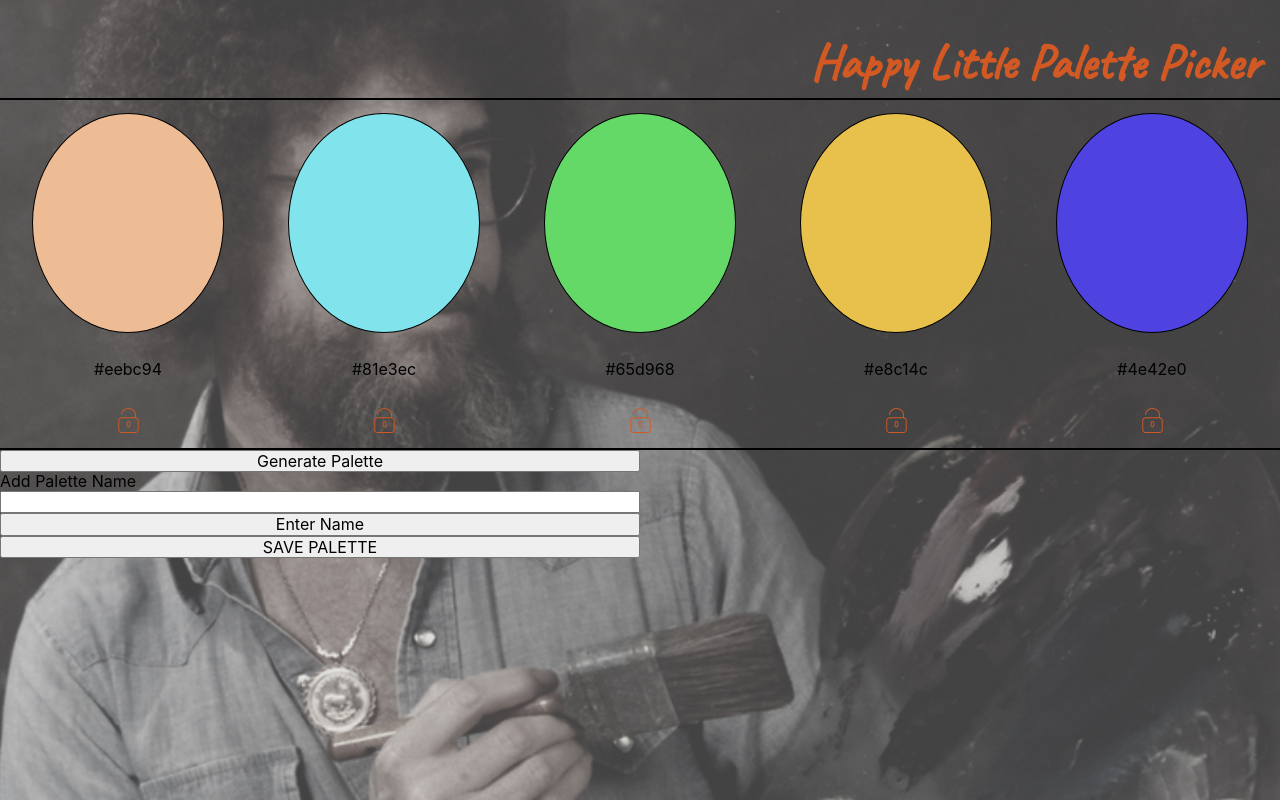
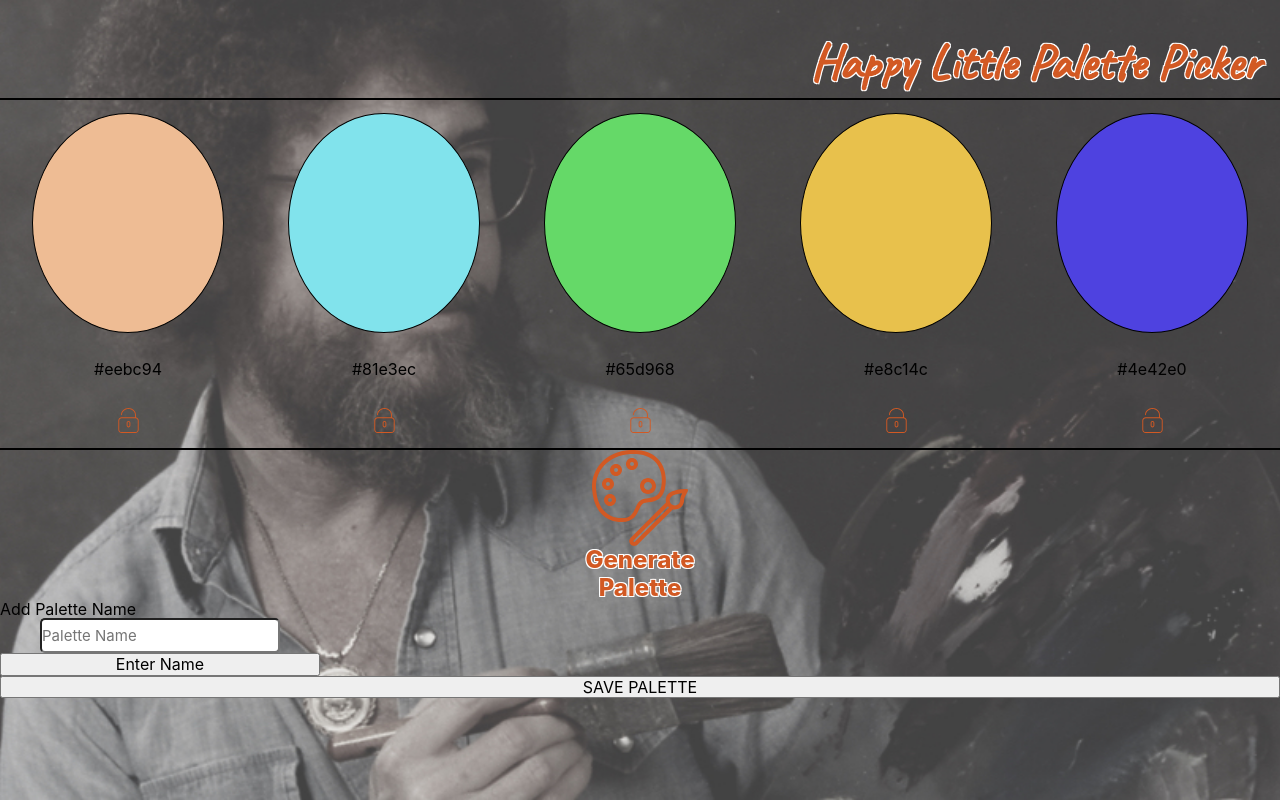
Before and after one commit to lundgrea/PalettePicker-FE, a React (Create React App) app: page / in a window 1280 px wide. Built offline with nearby package versions, Linux system fonts and the light colour scheme; no server answers.

Commit message:
Minor css updates

```diff
--- a/src/Components/FolderForm/FolderForm.css
+++ b/src/Components/FolderForm/FolderForm.css
@@ -4,8 +4,12 @@
   justify-content: space-evenly;
   align-items: center;
   height: 150px;
-  background-color: red;
   width: 100%;
+  margin: 5px 5px 5px 5px;
+}
+
+#addFolder-text {
+  color: #D25923;
 }
 
 #addFolder-input {
--- a/src/Components/Header/Header.css
+++ b/src/Components/Header/Header.css
@@ -11,4 +11,9 @@
   margin-right: 20px;
   font-size: 50px;
   color: #D25923;
+  text-shadow:
+  -1px -1px 0 #FFF,
+  1px -1px 0 #FFF,
+  -1px 1px 0 #FFF,
+  1px 1px 0 #FFF;
 }
--- a/src/Components/PaletteForm/PaletteForm.css
+++ b/src/Components/PaletteForm/PaletteForm.css
@@ -3,8 +3,40 @@
   flex-direction: column;
 }
 
+#palette-img {
+  width: 50%;
+  height: 100px;
+}
+
+#generatePalette-button {
+  border: none;
+  background-color: transparent;
+  color: #D25923;
+  font-size: x-large;
+  font-weight: 800;
+  text-shadow:
+  -1px -1px 0 #FFF,
+  1px -1px 0 #FFF,
+  -1px 1px 0 #FFF,
+  1px 1px 0 #FFF;
+}
+
+#generatePalette-container {
+  display: flex;
+  flex-direction: column;
+  justify-content: space-around;
+  align-items: center;
+  height: 150px;
+  width: 15%;
+  margin: auto;
+}
+
+#generatePalette-container:hover {
+  border: 2px solid #FFFFFF;
+}
+
 form {
   display: flex;
   flex-direction: column;
-  width: 50%;
+  width: 25%;
 }
--- a/src/Components/PaletteForm/PaletteForm.js
+++ b/src/Components/PaletteForm/PaletteForm.js
@@ -15,20 +15,52 @@ class PaletteForm extends Component {
     this.props.generateRandomColors()
   }
 
+  handleChange = (e) => {
+    this.setState({[e.target.name]: e.target.value});
+  };
+
+  handleSubmit = (e) => {
+    e.preventDefault();
+    const newPalette = {
+      id: Date.now(),
+      name: this.state.name,
+      palettes: this.props.currentPalette
+    }
+    this.addNewPalette(newPalette);
+    this.clearInputs();
+  }
+
+  clearInputs = () => {
+    this.setState({folderName: ""})
+  }
+
 
   render() {
   return (
     <section className="PaletteForm">
-     <form>
-      <button
+      <article id="generatePalette-container">
+      <img id="palette-img"
+      src={require('../../assets/paint-palette.svg')}
+      onClick={this.generateNewColors}
+      alt=""/>
+      <button id="generatePalette-button"
       onClick={this.generateNewColors}>
         Generate Palette
       </button>
-       <label>Add Palette Name</label>
-       <input></input>
-       <button>Enter Name</button>
-       <button>SAVE PALETTE</button>
-     </form>
+      </article>
+      <form id="addPaletteName-form">
+        <label>Add Palette Name</label>
+        <input
+        id="addFolder-input"
+        type="text"
+        placeholder="Palette Name"
+        name="name"
+        value={this.state.name}
+        onChange={this.handleChange}
+        required/>
+        <button>Enter Name</button>
+      </form>
+      <button>SAVE PALETTE</button>
     </section>
   )
 }
```
Also changed, not shown: src/Components/Main/Main.js (+6 -2 lines), src/assets/paint-palette.svg (added).
